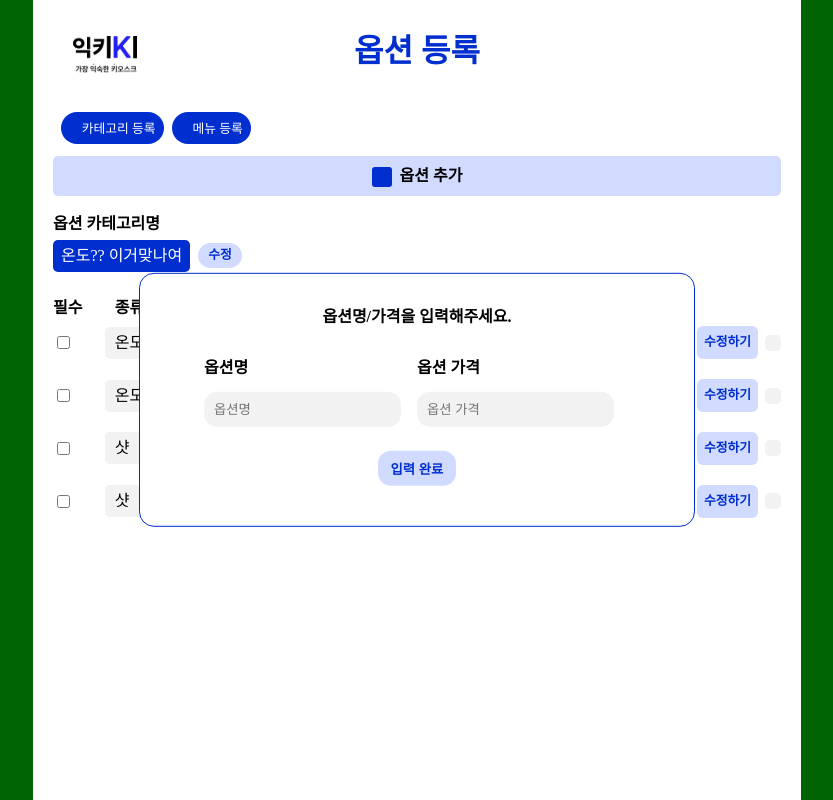
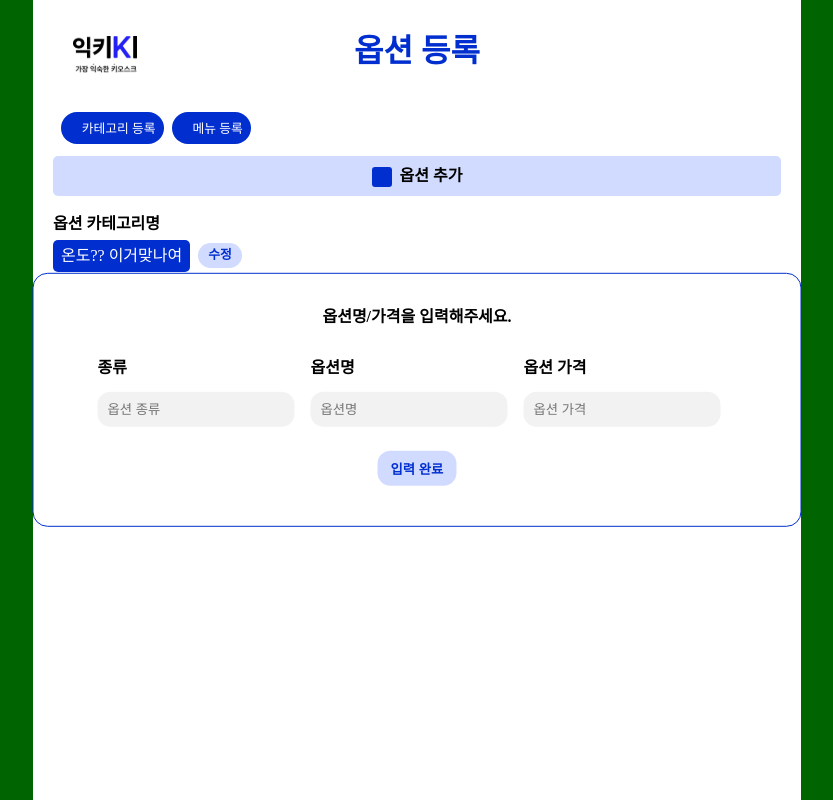
Before and after one commit to jodandan/IKI-front, a React (Create React App) app: page /admin/1/1 in a window 1280 px wide. Both pictures are taken after a click on the element "옵션 추가". Shown: the whole page, without its empty margins (223-1056 px from the left). Built offline with nearby package versions, Linux system fonts and the light colour scheme; some icons are missing.

Commit message:
[Feat/AdminPage] 관리자 옵션 등록 API 연결

```diff
--- a/src/App.js
+++ b/src/App.js
@@ -19,7 +19,7 @@ function App() {
         <Route path="/admin" element={<AdminPage />}>
           <Route path="" element={<AdminCategoryPage />} />
           <Route path=":categoryId" element={<AdminMenuPage />} />
-          <Route path=":categoryId/:menu_id" element={<AdminOptionPage />} />
+          <Route path=":categoryId/:menusId" element={<AdminOptionPage />} />
         </Route>
       </Routes>
     </div>
--- a/src/components/AdminPage/AdminMenu.jsx
+++ b/src/components/AdminPage/AdminMenu.jsx
@@ -54,7 +54,7 @@ export default function AdminMenu() {
       const response = await axios.get(
         `${process.env.REACT_APP_SERVER_IP}/api/v1/category/${categoryId}`
       );
-      console.log(response);
+      // console.log(response);
       return response.data.responseData;
     } catch (error) {
       console.error("메뉴 불러오기 실패", error);
--- a/src/components/AdminPage/AdminOption.jsx
+++ b/src/components/AdminPage/AdminOption.jsx
@@ -7,7 +7,6 @@ import {
   AddOptionModal,
   EditOptionModal,
 } from "./adminItems/ModalForOption";
-
 import { StyleSheetManager } from "styled-components"; // 다음 warning 제거하려 추가: StyledComponent.ts:139 styled-components: it looks like an unknown prop "hide" is being sent through to the DOM, which will likely trigger a React console error.
 import {
   PlusButton,
@@ -16,7 +15,6 @@ import {
   XBtn,
   BackBtn,
 } from "./adminItems/AdminButtonCSS";
-
 import {
   PageBox,
   EachOption,
@@ -30,10 +28,8 @@ import {
 } from "./adminItems/AdminContainerCSS";
 
 export default function AdminOption() {
-  const { categoryId, menu_id } = useParams(); //url주소 얻기
-  console.log(`현재 카테고리(${categoryId}), 메뉴(${menu_id}의 옵션들)`);
+  const { categoryId, menusId } = useParams(); //url주소 얻기
 
-  const optionId = [1, 2, 3, 4, 5];
   const optionList = [
     {
       optionCategory: "온도",
@@ -103,7 +99,7 @@ export default function AdminOption() {
           <BackBtn str="메뉴 등록"></BackBtn>
         </Link>
       </div>
-      {/*카테고리 ID: {categoryId} 메뉴 ID: {menu_id}에 대한 모든 옵션*/}
+      {/*카테고리 ID: {categoryId} 메뉴 ID: {menusId}에 대한 모든 옵션*/}
       <PlusButton onClick={handleAdd}>옵션 추가</PlusButton>
       <div style={{ padding: "8px 0", fontWeight: "bold" }}>
         옵션 카테고리명
@@ -146,7 +142,9 @@ export default function AdminOption() {
           </EachOption>
         ))}
       </div>
-      {isAddModalOpen && <AddOptionModal onClose={handleCloseModal} />}
+      {isAddModalOpen && (
+        <AddOptionModal onClose={handleCloseModal} menusId={menusId} />
+      )}
       {isEditModalOpen && selectedOptionId && (
         <EditOptionModal
           selectedOptionId={selectedOptionId}
--- a/src/components/AdminPage/adminItems/ModalForMenu.jsx
+++ b/src/components/AdminPage/adminItems/ModalForMenu.jsx
@@ -31,8 +31,8 @@ export const AddMenuModal = ({ onClose, categoryId, onAddMenu }) => {
 
   const handleAddMenu = async () => {
     try {
-      const response = await axios.post(
-        // await axios.post(
+      // const response = await axios.post(
+      await axios.post(
         `${process.env.REACT_APP_SERVER_IP}/api/v1/menus/${categoryId}`,
         {
           menusName: menuName,
@@ -40,9 +40,8 @@ export const AddMenuModal = ({ onClose, categoryId, onAddMenu }) => {
           soldOut: isSoldOut,
         }
       );
-      console.log("아뒤:", categoryId);
-      console.log(response);
-      console.log(`${menuName}, ${menuPrice} 추가 성공`);
+      // console.log(response);
+      // console.log(`${menuName}, ${menuPrice} 추가 성공`);
       onClose(); // 모달 창 닫음
       onAddMenu();
     } catch (error) {
--- a/src/components/AdminPage/adminItems/ModalForOption.jsx
+++ b/src/components/AdminPage/adminItems/ModalForOption.jsx
@@ -1,11 +1,24 @@
-// ModalForOption.js
+import React, { useState } from "react";
+import axios from "axios";
+import {
+  PopupBox,
+  ModalTitle,
+  CloseButton,
+  Input,
+  InputButton,
+  Box,
+  InputTitle,
+  TitlePlusInput,
+} from "./AdminModalCSS";
 
-import React, { useState } from "react";
-import { PopupBox, ModalTitle, CloseButton, Input, InputButton, Box, InputTitle, TitlePlusInput} from "./AdminModalCSS";
-
-export const AddOptionModal = ({ onClose }) => {
+export const AddOptionModal = ({ onClose, menusId }) => {
+  const [optionGroup, setOptionGroup] = useState("");
   const [optionName, setOptionName] = useState("");
   const [optionPrice, setOptionPrice] = useState("");
+
+  const handleOptionGroupChange = (e) => {
+    setOptionGroup(e.target.value);
+  };
 
   const handleOptionNameChange = (e) => {
     setOptionName(e.target.value);
@@ -15,17 +28,40 @@ export const AddOptionModal = ({ onClose }) => {
     setOptionPrice(e.target.value);
   };
 
-  const handleAddOption = () => {
-    // TODO: 옵션을 추가하는 기능을 수행하는 코드 작성
-    console.log(`옵션:${optionName}/가격:${optionPrice} 추가 완료`);
-    // 모달 창 닫기
+  const handleAddOption = async () => {
+    try {
+      const response = await axios.post(
+        // await axios.post(
+        `${process.env.REACT_APP_SERVER_IP}/api/v1/menuoptions/${menusId}`,
+        {
+          menuOptionsCategory: optionGroup,
+          menuOptionsContents: optionName,
+          menuOptionsPrice: optionPrice,
+          mandatory: false,
+        }
+      );
+      console.log(response);
+      console.log(`${optionGroup}, ${optionName}, ${optionPrice} 추가 성공`);
       onClose();
+      // onAddOption();
+    } catch (error) {
+      console.error("옵션 추가 실패: ", error);
+    }
   };
 
   return (
     <PopupBox>
       <ModalTitle>옵션명/가격을 입력해주세요.</ModalTitle>
       <Box>
+        <TitlePlusInput>
+          <InputTitle>종류</InputTitle>
+          <Input
+            type="text"
+            placeholder="옵션 종류"
+            value={optionGroup}
+            onChange={handleOptionGroupChange}
+          />
+        </TitlePlusInput>
         <TitlePlusInput>
           <InputTitle>옵션명</InputTitle>
           <Input
@@ -46,12 +82,16 @@ export const AddOptionModal = ({ onClose }) => {
         </TitlePlusInput>
       </Box>
       <InputButton onClick={handleAddOption}>입력 완료</InputButton>
-        <CloseButton onClose={onClose}/>
+      <CloseButton onClose={onClose} />
     </PopupBox>
   );
 };
 
-export const EditOptionModal = ({ selectedOptionId, selectedOptionData, onClose }) => {
+export const EditOptionModal = ({
+  selectedOptionId,
+  selectedOptionData,
+  onClose,
+}) => {
   const [optionData, setOptionData] = useState({
     name: selectedOptionData.optionName,
     price: selectedOptionData.optionPrice,
@@ -97,7 +137,7 @@ export const EditOptionModal = ({ selectedOptionId, selectedOptionData, onClose
         </TitlePlusInput>
       </Box>
       <InputButton onClick={handleEditOption}>입력 완료</InputButton>
-        <CloseButton onClose={onClose}/>
+      <CloseButton onClose={onClose} />
     </PopupBox>
   );
 };
@@ -132,7 +172,7 @@ export const EditOptionCategoryModal = ({ onClose }) => {
         </TitlePlusInput>
       </Box>
       <InputButton onClick={handleEditCategory}>입력 완료</InputButton>
-      <CloseButton onClose={onClose}/>
+      <CloseButton onClose={onClose} />
     </PopupBox>
   );
 };
```
Lines whose indentation alone changed are shown as unchanged.
